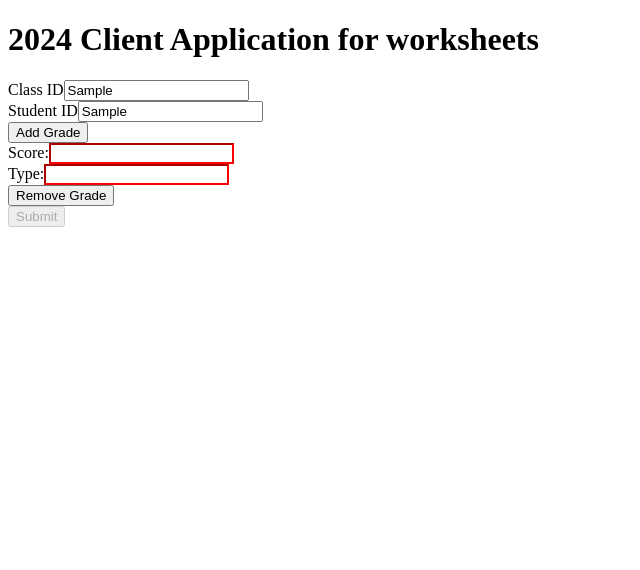
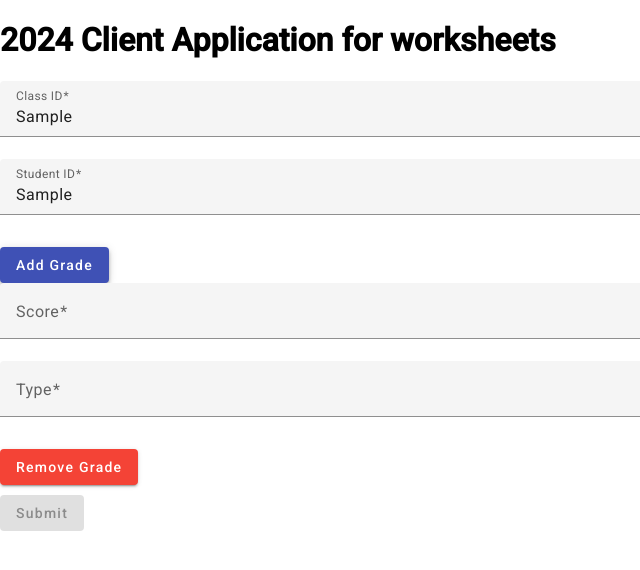
Before and after one commit to Ryan2805/OSDFRONTEND, an Angular app: page /form in a window 1280 px wide. Both pictures are taken after typing "Sample", "Sample" into the empty fields and a click on the button "Add Grade". Shown: the top 570 px of the page, without its empty margins (0-640 px from the left). Built offline with nearby package versions, Linux system fonts and the light colour scheme.

Commit message:
material work done

```diff
--- a/angular.json
+++ b/angular.json
@@ -27,6 +27,7 @@
               }
             ],
             "styles": [
+              "@angular/material/prebuilt-themes/indigo-pink.css",
               "src/styles.css"
             ],
             "scripts": []
@@ -91,6 +92,7 @@
               }
             ],
             "styles": [
+              "@angular/material/prebuilt-themes/indigo-pink.css",
               "src/styles.css"
             ],
             "scripts": []
--- a/package.json
+++ b/package.json
@@ -11,10 +11,12 @@
   "private": true,
   "dependencies": {
     "@angular/animations": "^18.2.0",
+    "@angular/cdk": "^17.0.0",
     "@angular/common": "^18.2.0",
     "@angular/compiler": "^18.2.0",
     "@angular/core": "^18.2.0",
     "@angular/forms": "^18.2.0",
+    "@angular/material": "^17.0.0",
     "@angular/platform-browser": "^18.2.0",
     "@angular/platform-browser-dynamic": "^18.2.0",
     "@angular/router": "^18.2.0",
--- a/src/app/app.config.ts
+++ b/src/app/app.config.ts
@@ -3,11 +3,12 @@ import { provideRouter } from '@angular/router';
 
 import { routes } from './app.routes';
 import { provideHttpClient } from '@angular/common/http';
+import { provideAnimationsAsync } from '@angular/platform-browser/animations/async';
 
 export const appConfig: ApplicationConfig = {
   providers: [provideZoneChangeDetection({ eventCoalescing: true }),
     provideRouter(routes),
-    provideHttpClient()
+    provideHttpClient(), provideAnimationsAsync()
 
   ]
 };
--- a/src/app/test-form/test-form.component.css
+++ b/src/app/test-form/test-form.component.css
@@ -1,15 +1,12 @@
+mat-form-field {
+  width: 100%;
+}
 
-input.ng-invalid {
-    border-color: red;
-  }
+button {
+  margin-top: 10px;
+}
 
-
-  input.ng-touched.ng-invalid {
-    background-color: #fdd;
-  }
-
-
-  small {
-    color: red;
-    font-size: 12px;
-  }
+.mat-error {
+  font-size: 12px;
+  color: red;
+}
--- a/src/app/test-form/test-form.component.html
+++ b/src/app/test-form/test-form.component.html
@@ -1,55 +1,54 @@
 <form [formGroup]="gradeHistoryForm" (ngSubmit)="onSubmit()">
-    <!-- Class ID Field -->
-    <div>
-      <label for="class_id">Class ID</label>
-      <input id="class_id" type="text" formControlName="class_id">
-      <div *ngIf="class_id?.invalid && class_id?.touched">
+
+  <mat-form-field appearance="fill">
+    <mat-label>Class ID</mat-label>
+    <input matInput id="class_id" type="text" formControlName="class_id">
+    <mat-error *ngIf="class_id?.invalid && class_id?.touched">
       Class ID is required and must be at least 3 letters.
+    </mat-error>
+  </mat-form-field>
+
+
+  <mat-form-field appearance="fill">
+    <mat-label>Student ID</mat-label>
+    <input matInput id="student_id" type="text" formControlName="student_id">
+    <mat-error *ngIf="student_id?.invalid && student_id?.touched">
+      Student ID is required.
+    </mat-error>
+  </mat-form-field>
+
+
+  <button mat-raised-button color="primary" type="button" (click)="addGrade()">Add Grade</button>
+
+
+  <div formArrayName="grades">
+    <div *ngFor="let grade of grades.controls; let i = index; trackBy: trackById" [formGroupName]="i">
+
+      <mat-form-field appearance="fill">
+        <mat-label>Score</mat-label>
+        <input matInput [id]="'score-' + grade.value.id" type="text" formControlName="score">
+        <mat-error *ngIf="grade.get('score')?.invalid && grade.get('score')?.touched">
+          Score is required and must be between 0 and 100.
+        </mat-error>
+      </mat-form-field>
+
+      <mat-form-field appearance="fill">
+        <mat-label>Type</mat-label>
+        <input matInput [id]="'type-' + grade.value.id" type="text" formControlName="type">
+        <mat-error *ngIf="grade.get('type')?.invalid && grade.get('type')?.touched">
+          Type is required.
+        </mat-error>
+      </mat-form-field>
+
+
+      <button mat-raised-button color="warn" type="button" (click)="removeGrade(i)">Remove Grade</button>
     </div>
   </div>
 
-    <!-- Student ID Field -->
-    <div>
-      <label for="student_id">Student ID</label>
-      <input id="student_id" type="text" formControlName="student_id">
-      <div *ngIf="student_id?.invalid && student_id?.touched">
-        Student ID is required.
-      </div>
-    </div>
 
-    <!-- Add Grade Button -->
-    <button type="button" (click)="addGrade()">Add Grade</button>
+  <button mat-raised-button color="primary" type="submit" [disabled]="gradeHistoryForm.invalid">Submit</button>
 
-    <!-- Grades Form Array -->
-    <div formArrayName="grades">
-      <div *ngFor="let grade of grades.controls; let i = index; trackBy: trackById" [formGroupName]="i">
-        <!-- Score Field for Each Grade -->
-        <div>
-          <label for="score-{{ grade.value.id }}">Score:</label>
-          <input [id]="'score-' + grade.value.id" type="text" formControlName="score">
-          <div *ngIf="grade.get('score')?.invalid && grade.get('score')?.touched">
-            Score is required and must be between 0 and 100.
-          </div>
-        </div>
 
-        <!-- Type Field for Each Grade -->
-        <div>
-          <label for="type-{{ grade.value.id }}">Type:</label>
-          <input [id]="'type-' + grade.value.id" type="text" formControlName="type">
-          <div *ngIf="grade.get('type')?.invalid && grade.get('type')?.touched">
-            Type is required.
-          </div>
-        </div>
-
-        <!-- Remove Grade Button -->
-        <button type="button" (click)="removeGrade(i)">Remove Grade</button>
-      </div>
-    </div>
-
-    <!-- Submit Button -->
-    <button type="submit" [disabled]="gradeHistoryForm.invalid">Submit</button>
-
-    <!-- Submit Feedback Message -->
   <div *ngIf="formSubmitted && gradeHistoryForm.invalid">
     <p style="color: red;">Please fix the errors above before submitting the form.</p>
   </div>
--- a/src/index.html
+++ b/src/index.html
@@ -6,6 +6,8 @@
   <base href="/">
   <meta name="viewport" content="width=device-width, initial-scale=1">
   <link rel="icon" type="image/x-icon" href="favicon.ico">
+  <link href="https://fonts.googleapis.com/css2?family=Roboto:wght@300;400;500&display=swap" rel="stylesheet">
+  <link href="https://fonts.googleapis.com/icon?family=Material+Icons" rel="stylesheet">
 </head>
 <body>
   <app-root></app-root>
--- a/src/styles.css
+++ b/src/styles.css
@@ -1 +1,4 @@
 /* You can add global styles to this file, and also import other style files */
+
+html, body { height: 100%; }
+body { margin: 0; font-family: Roboto, "Helvetica Neue", sans-serif; }
```
Also changed, not shown: src/app/app.component.ts (+14 -2 lines), src/app/test-form/test-form.component.ts (+5 -2 lines), 1 other file (tests, documents, lock files or other folders). Lines whose indentation alone changed are shown as unchanged.
